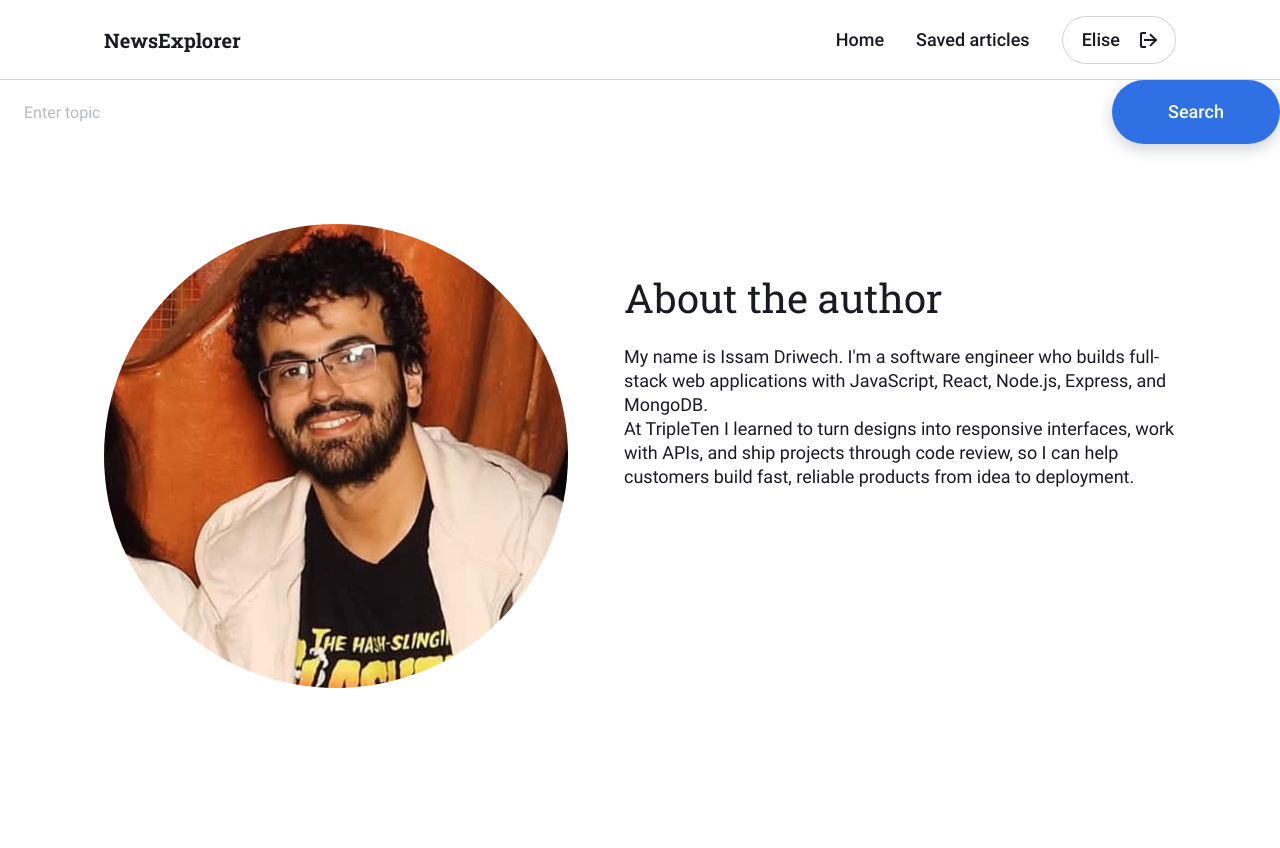
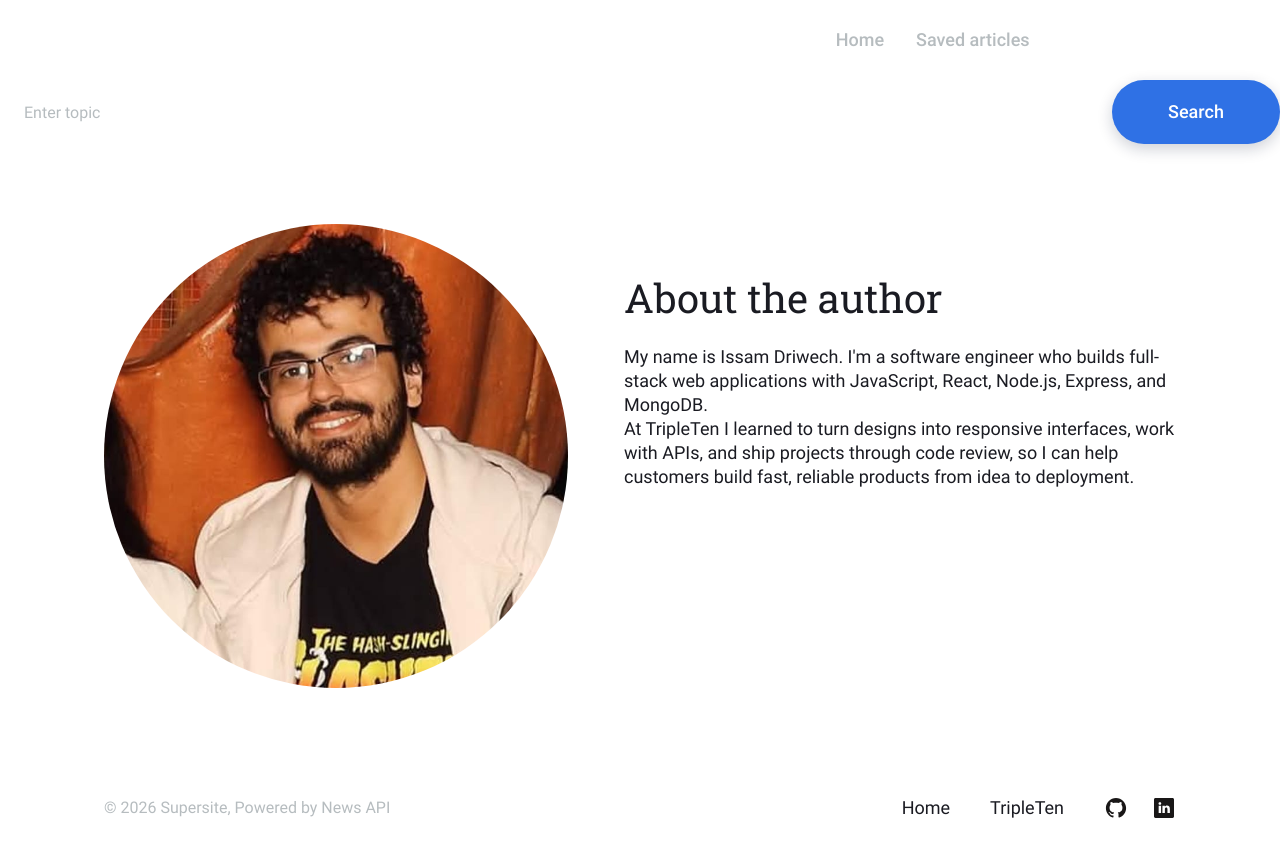
Before and after one commit to ZephyrD18/se_finalProject_frontEnd_X, a React (Vite) app: page / in a window 1280 px wide. Before the commit the page ends 800 px from the top, so only its background shows below. Built offline with nearby package versions, Linux system fonts and the light colour scheme.

Commit message:
Added footer

```diff
--- a/src/components/App/App.jsx
+++ b/src/components/App/App.jsx
@@ -1,13 +1,15 @@
 import Header from "../Header/Header";
 import SearchForm from "../SearchForm/SearchForm";
 import About from "../About/About";
+import Footer from "../Footer/Footer";
 
 function App() {
   return (
     <div className="page">
-      <Header theme="light" />
+      <Header theme="dark" />
       <SearchForm />
       <About />
+      <Footer />
     </div>
   );
 }
--- /dev/null
+++ b/src/components/Footer/Footer.css
@@ -0,0 +1,59 @@
+.footer {
+  display: flex;
+  align-items: center;
+  justify-content: space-between;
+  gap: 24px;
+  min-height: 80px;
+  padding: 0 104px;
+}
+
+.footer__copyright {
+  margin: 0;
+  font-size: 16px;
+  line-height: 22px;
+  color: var(--color-gray-text);
+}
+
+.footer__nav {
+  display: flex;
+  align-items: center;
+  gap: 40px;
+}
+
+.footer__list {
+  display: flex;
+  align-items: center;
+  gap: 40px;
+  margin: 0;
+  padding: 0;
+  list-style: none;
+}
+
+.footer__list_type_socials {
+  gap: 24px;
+}
+
+.footer__link {
+  font-size: 18px;
+  line-height: 24px;
+  color: var(--color-primary);
+  text-decoration: none;
+  white-space: nowrap;
+  transition: opacity 0.3s ease;
+}
+
+.footer__social-link {
+  display: block;
+  transition: opacity 0.3s ease;
+}
+
+.footer__link:hover,
+.footer__social-link:hover {
+  opacity: 0.6;
+}
+
+.footer__icon {
+  display: block;
+  width: 24px;
+  height: 24px;
+}
--- /dev/null
+++ b/src/components/Footer/Footer.jsx
@@ -0,0 +1,58 @@
+import "./Footer.css";
+import githubIcon from "../../images/github.svg";
+import linkedinIcon from "../../images/linkedin.svg";
+
+const currentYear = new Date().getFullYear();
+
+function Footer() {
+  return (
+    <footer className="footer">
+      <p className="footer__copyright">
+        &copy; {currentYear} Supersite, Powered by News API
+      </p>
+      <nav className="footer__nav">
+        <ul className="footer__list">
+          <li className="footer__item">
+            <a className="footer__link" href="/">
+              Home
+            </a>
+          </li>
+          <li className="footer__item">
+            <a
+              className="footer__link"
+              href="https://tripleten.com/"
+              target="_blank"
+              rel="nooper noreferrer"
+            >
+              TripleTen
+            </a>
+          </li>
+        </ul>
+        <ul className="footer__list footer__list_type_socials">
+          <li className="footer__item">
+            <a
+              className="footer__social-link"
+              href="https://github.com/ZephyrD18"
+              target="_blank"
+              rel="noopener noreferrer"
+            >
+              <img className="footer__icon" src={githubIcon} alt="GitHub" />
+            </a>
+          </li>
+          <li className="footer__item">
+            <a
+              className="footer__social-link"
+              href="https://www.linkedin.com/in/issam-driwech/"
+              target="_blank"
+              rel="noopener noreferrer"
+            >
+              <img className="footer__icon" src={linkedinIcon} alt="LinkedIn" />
+            </a>
+          </li>
+        </ul>
+      </nav>
+    </footer>
+  );
+}
+
+export default Footer;
```
